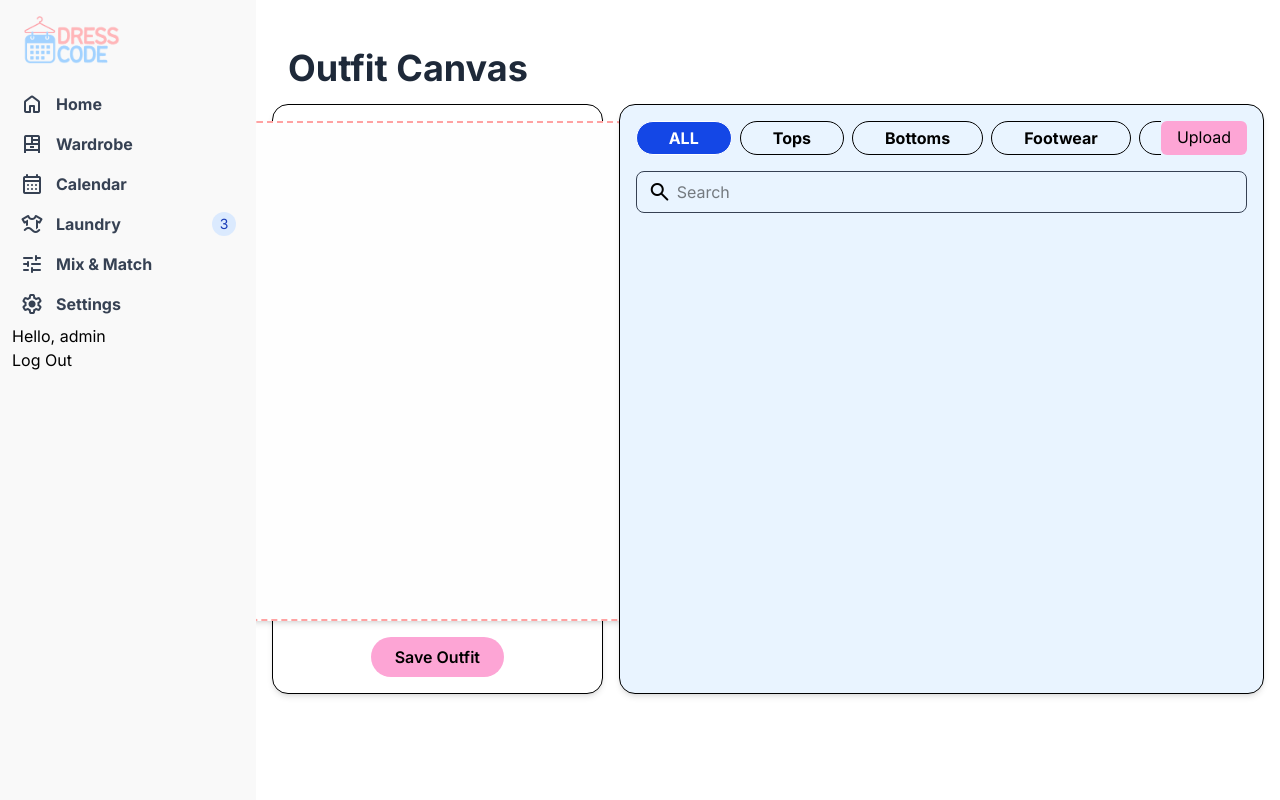
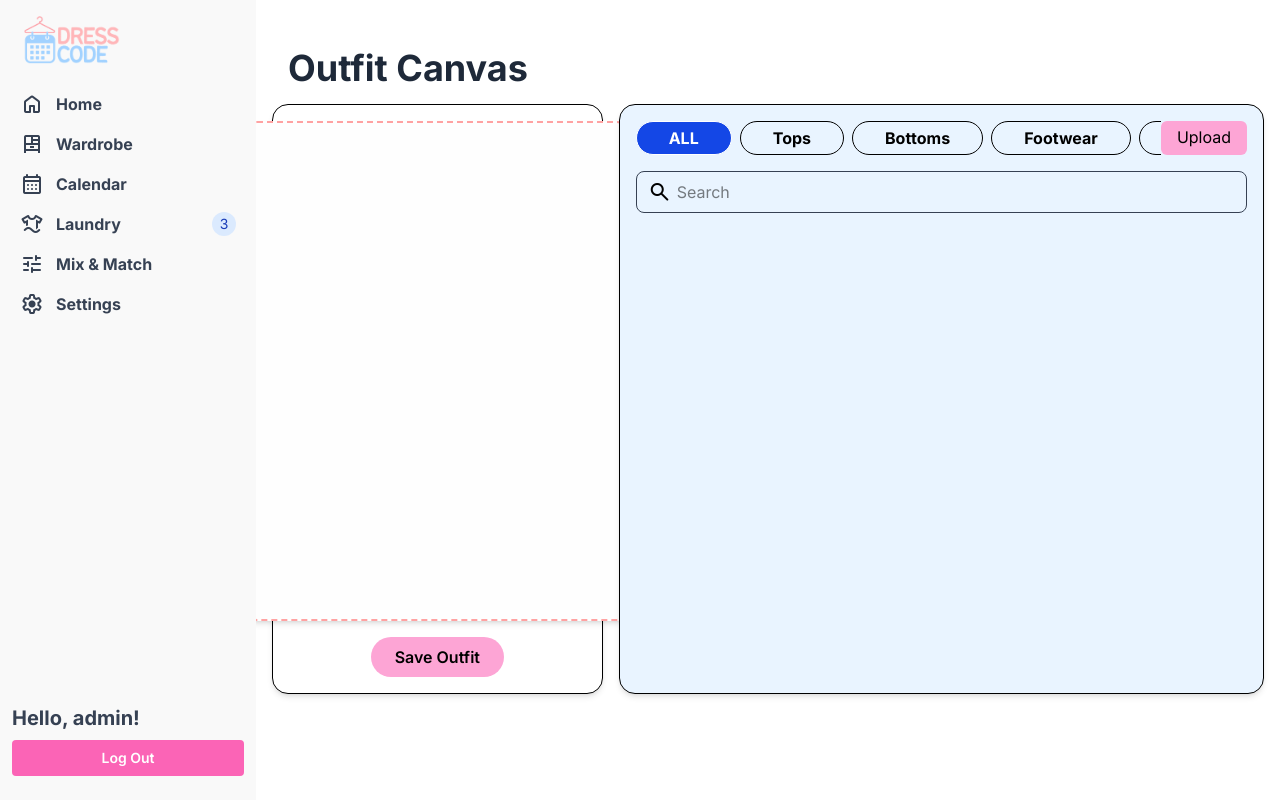
Before and after one commit to bigbusbeluga/DressCode-App, a Django app: page /mixmatch/ in a window 1280 px wide. Run offline with Django 5.2, Linux system fonts and the light colour scheme; a user stored in the database is signed in; data that the repository does not hold is empty; style sheets or scripts are compiled from the project's sources.

Commit message:
Sidebar logout button

```diff
--- a/templates/sidebar.html
+++ b/templates/sidebar.html
@@ -1,10 +1,10 @@
 {% load static %}
 <aside id="logo-sidebar" class="fixed top-0 left-0 z-40 w-64 h-screen transition-transform -translate-x-full sm:translate-x-0" aria-label="Sidebar">
-        <div class="h-full px-3 py-4 overflow-y-auto bg-[#F9F9F9]">
+    <div class="h-full flex flex-col px-3 py-4 overflow-y-auto bg-[#F9F9F9]">
         <a href="#" class="flex items-center ps-2.5 mb-5">
             <img src="{% static 'images/logo.png' %}" class="h-12" alt="DressCode Logo" />
         </a>
-            <ul class="font-extrabold">
+        <ul class="font-bold flex-1">
             <li>
                 <a href="#" class="flex items-center p-2 text-gray-700 rounded-lg hover:bg-blue-200 group">
                     <span class="material-symbols-rounded">home</span>
@@ -43,11 +43,16 @@
                 </a>
             </li>
         </ul>
+        <div class="text-xl font-bold text-gray-700 pl-0 mt-auto pb-2">
             {% if request.user.is_authenticated %}
-            <p> Hello, {{request.user.username}} </p>
-            <a href="{% url 'logout' %}"> Log Out</a>
+                <p class="mb-2">Hello, {{ request.user.username }}!</p>
+                <form method="post" action="{% url 'logout' %}">
+                    {% csrf_token %}
+                    <button type="submit" class="w-full text-sm bg-pink-400 hover:bg-pink-600 text-white rounded px-4 py-2 text-center font-semibold transition">Log Out</button>
+                </form>
             {% else %}
-            <a href="{% url 'login' %}"> Log In</a>
+                <a href="{% url 'login' %}" class="w-full block bg-blue-500 hover:bg-blue-600 text-white rounded px-4 py-2 text-center font-semibold transition">Log In</a>
             {% endif %}
         </div>
+    </div>
 </aside>
```
Also changed, not shown: db.sqlite3. Lines whose indentation alone changed are shown as unchanged.
